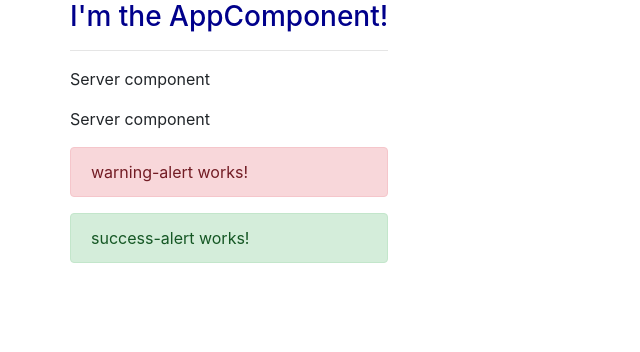
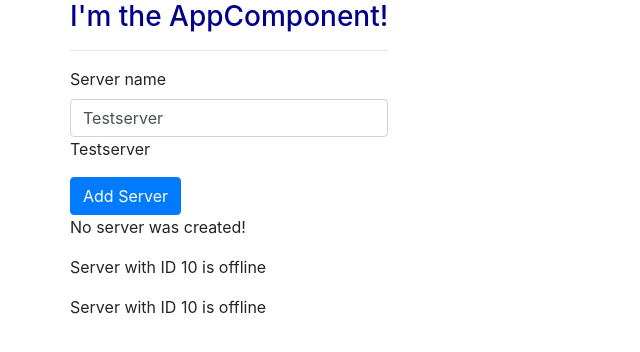
Before and after one commit to droidark/ng-course, an Angular app: page / in a window 1280 px wide. Shown: the top 352 px of the page, without its empty margins (0-640 px from the left). Built offline with nearby package versions, Linux system fonts and the light colour scheme.

Commit message:
Databinding types

```diff
--- a/src/app/app.component.html
+++ b/src/app/app.component.html
@@ -4,8 +4,6 @@
       <h3>I'm the AppComponent!</h3>
       <hr>
       <app-servers></app-servers>
-      <app-warning-alert></app-warning-alert>
-      <app-success-alert></app-success-alert>
     </div>
   </div>
 </div>
--- a/src/app/app.module.ts
+++ b/src/app/app.module.ts
@@ -6,16 +6,12 @@ import { HttpModule } from '@angular/http';
 import { AppComponent } from './app.component';
 import { ServerComponent } from './server/server.component';
 import { ServersComponent } from './servers/servers.component';
-import { WarningAlertComponent } from './warning-alert/warning-alert.component';
-import { SuccessAlertComponent } from './success-alert/success-alert.component';
 
 @NgModule({
   declarations: [
     AppComponent,
     ServerComponent,
-    ServersComponent,
-    WarningAlertComponent,
-    SuccessAlertComponent
+    ServersComponent
   ],
   imports: [
     BrowserModule,
--- a/src/app/server/server.component.html
+++ b/src/app/server/server.component.html
@@ -1 +1,5 @@
-<p>Server component</p>
+<!-- 2.23 String interpolation
+  {{ variable in .ts component }}
+  {{ [Only accepts string] }}
+-->
+<p>{{ 'Server' }} with ID {{ serverId }} is {{ getServerStatus() }}</p>
--- a/src/app/server/server.component.ts
+++ b/src/app/server/server.component.ts
@@ -5,5 +5,10 @@ import { Component } from '@angular/core';
   templateUrl: './server.component.html'
 })
 export class ServerComponent {
+  serverId: number = 10;
+  serverStatus: string = 'offline';
 
+  getServerStatus() {
+    return this.serverStatus;
+  }
 }
--- a/src/app/servers/servers.component.html
+++ b/src/app/servers/servers.component.html
@@ -1,2 +1,39 @@
+<!-- 2.24 Property binding
+  [property] Indicates to Angular that this property gonna be managed by
+  (component).ts script
+
+  2.25 Property binding vs String interpolation
+  We should use STRING INTERPOLATION if we want output something in our template
+  We should use PROPERTY BINDING if we want change HTML properties
+  PROPERTY BINDING works with normal HTML expression. DO NOT USE "{{}}"
+
+  2.26 Event Binding
+  (HtmlEvent) = "methodName()"
+
+  2.28 Passing and using data with event bilding
+  When you send $event you're sending the event with all data about this event.
+-->
+
+<!--
+2.28 Passing and using data with event bilding
+<label>Server name</label>
+<input type="text" class="form-control" (input) = "onUpdateServerName($event)" >
+<p>{{ serverName }}</p> -->
+
+<!--
+  2.29 Two ways databilding
+  ngModel: Directive, use @angular/forms (added by default :P). It's the simple
+  way to bilding data in two directions
+
+-->
+
+<label>Server name</label>
+<input type="text" class="form-control" [(ngModel)] = "serverName" >
+<p>{{ serverName }}</p>
+
+<button type="button" class="btn btn-primary"
+  [disabled] = "!allowNewServer"
+  (click) = "onCreateServer()" >Add Server</button>
+<p>{{ serverCreationStatus }}</p>
 <app-server></app-server>
 <app-server></app-server>
--- a/src/app/servers/servers.component.ts
+++ b/src/app/servers/servers.component.ts
@@ -6,10 +6,33 @@ import { Component, OnInit } from '@angular/core';
   styleUrls: ['./servers.component.css']
 })
 export class ServersComponent implements OnInit {
+  allowNewServer: boolean = false;
+  serverCreationStatus: string = 'No server was created!';
+  serverName: string = 'Testserver';
 
-  constructor() { }
+  constructor() {
+    /* 2.24  Property Binding
+      () => {} = function(){...}
+      (arg1, arg2,... argN) => {function body} */
+    setTimeout(() => {
+      this.allowNewServer = true;
+    }, 2000);
+  }
 
   ngOnInit() {
   }
 
+  onCreateServer() {
+    this.serverCreationStatus = 'Server was created! Name is ' + this.serverName;
+  }
+
+  /* 2.26 Passing and using data with event bilding
+    event: Recive the event of something HTML component. That event contains all
+    data about that HTML component.
+  */
+  onUpdateServerName(event: Event) {
+    // When you catch the event you can get all its properties such as the value
+    this.serverName = (<HTMLInputElement>event.target).value;
+  }
+
 }
--- a/src/app/success-alert/success-alert.component.ts
+++ /dev/null
@@ -1,15 +0,0 @@
-import { Component, OnInit } from '@angular/core';
-
-@Component({
-  selector: 'app-success-alert',
-  templateUrl: './success-alert.component.html',
-  styleUrls: ['./success-alert.component.css']
-})
-export class SuccessAlertComponent implements OnInit {
-
-  constructor() { }
-
-  ngOnInit() {
-  }
-
-}
```
Also changed, not shown: src/app/success-alert/success-alert.component.css (deleted), src/app/warning-alert/warning-alert.component.css (deleted), 2 other files (tests, documents, lock files or other folders).
